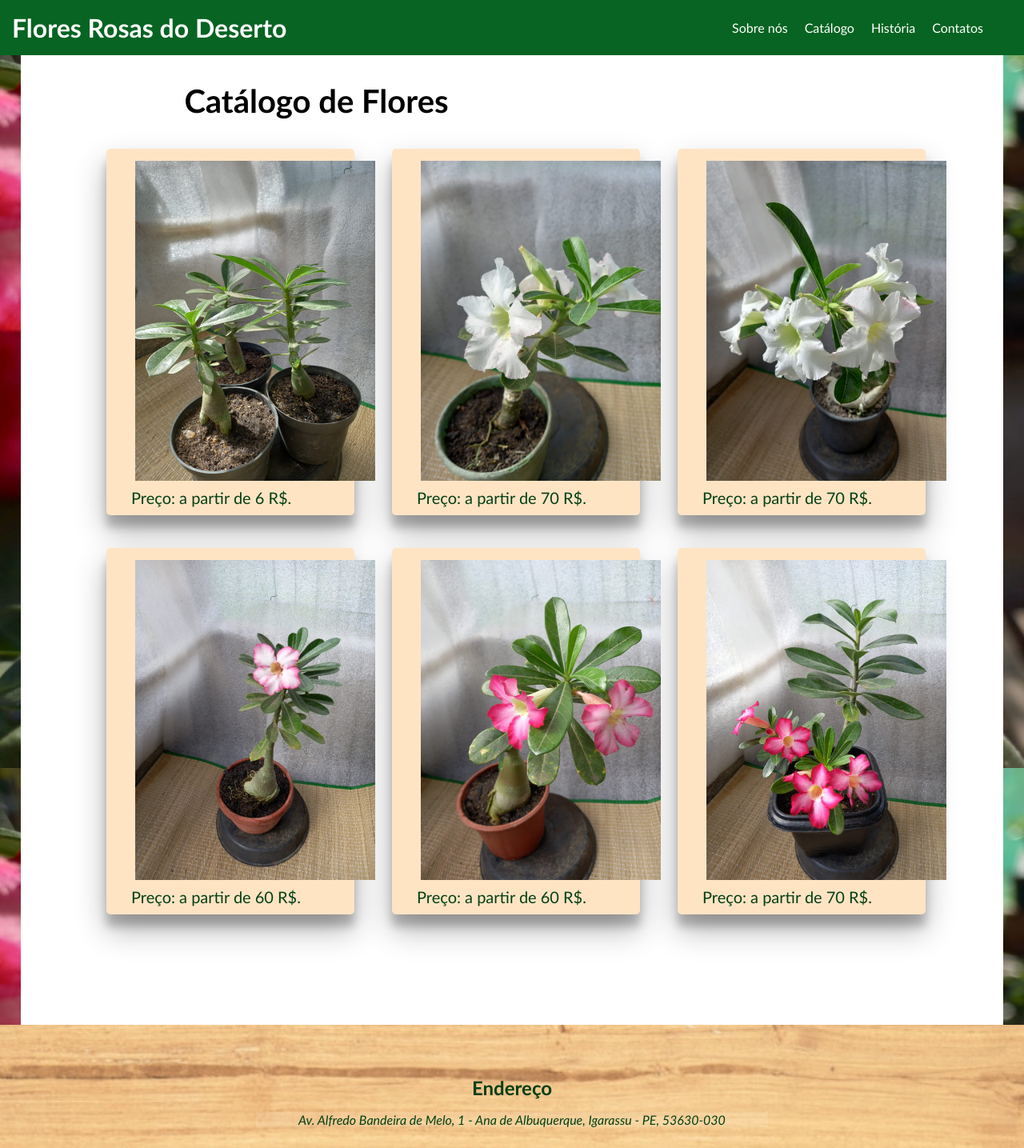
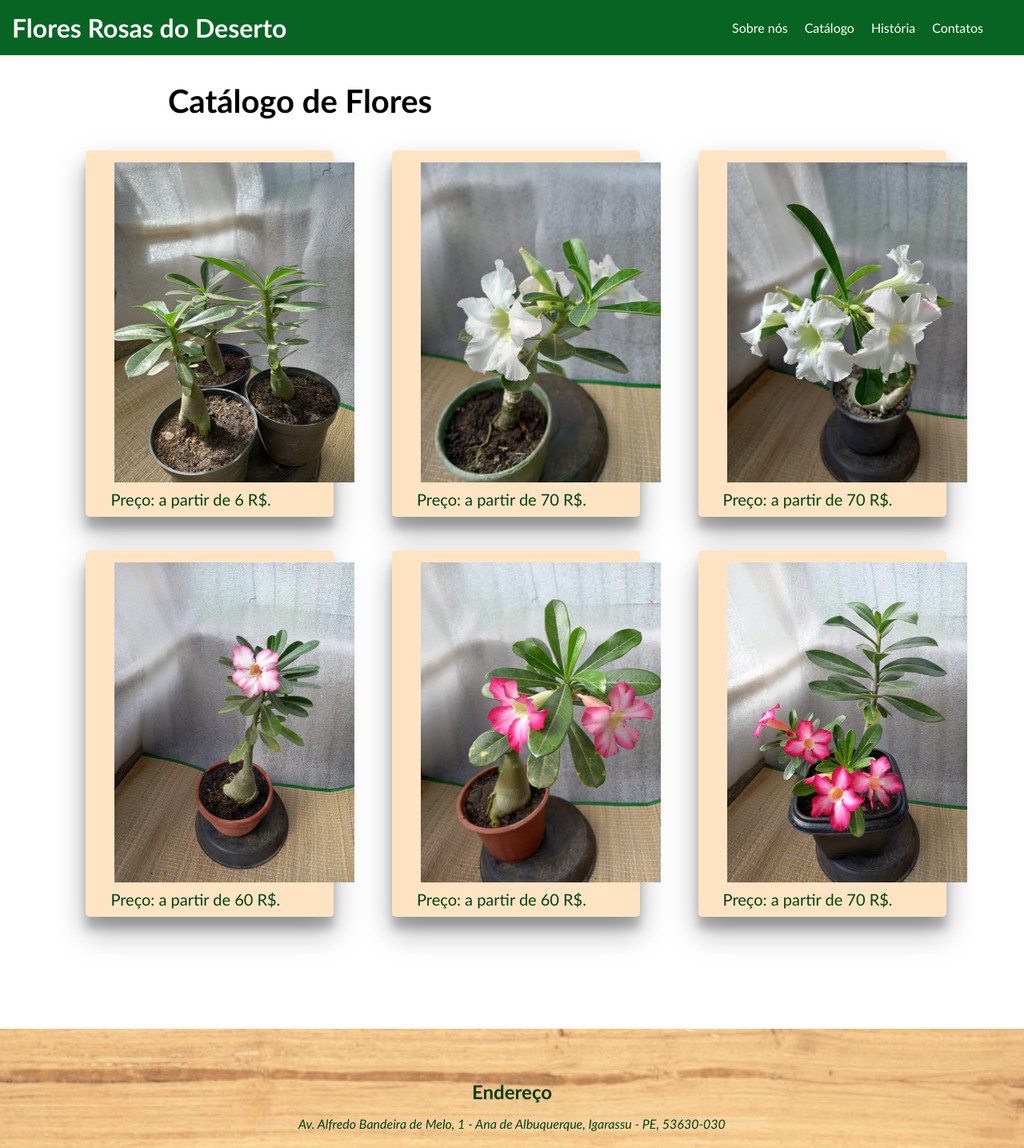
Before and after one commit to cristianoepifanio/Floricultura, a PHP site: page /catalogo.html in a window 1280 px wide. Shown: the top 1435 px of the page at 80% size. Run offline with PHP 8.4, Linux system fonts and the light colour scheme; some libraries are stand-ins or nearby versions.

Commit message:
correção5

```diff
--- a/catalogo.html
+++ b/catalogo.html
@@ -30,7 +30,7 @@
           </nav>
         </div>
     </header>
-    <div class="bloco reserva">
+    <div class="bloco">
         <h1> Catálogo de Flores</h1>
         <div class="conteiner2">
             <div class="cartaz"><img src="fotos/img/brotos.jpeg" alt="Brotos">
--- a/style/main.css
+++ b/style/main.css
@@ -68,6 +68,7 @@ body{
     border-radius: 5px;
     padding: 10px 0;
 }
+
 .paragrafo-foto{
     display: flex;
     border: 10px solid white;
@@ -93,7 +94,6 @@ body{
     font-size: 20px;
     text-indent: 10%;
 }
-
 #Catalogo{
 
 }
```
